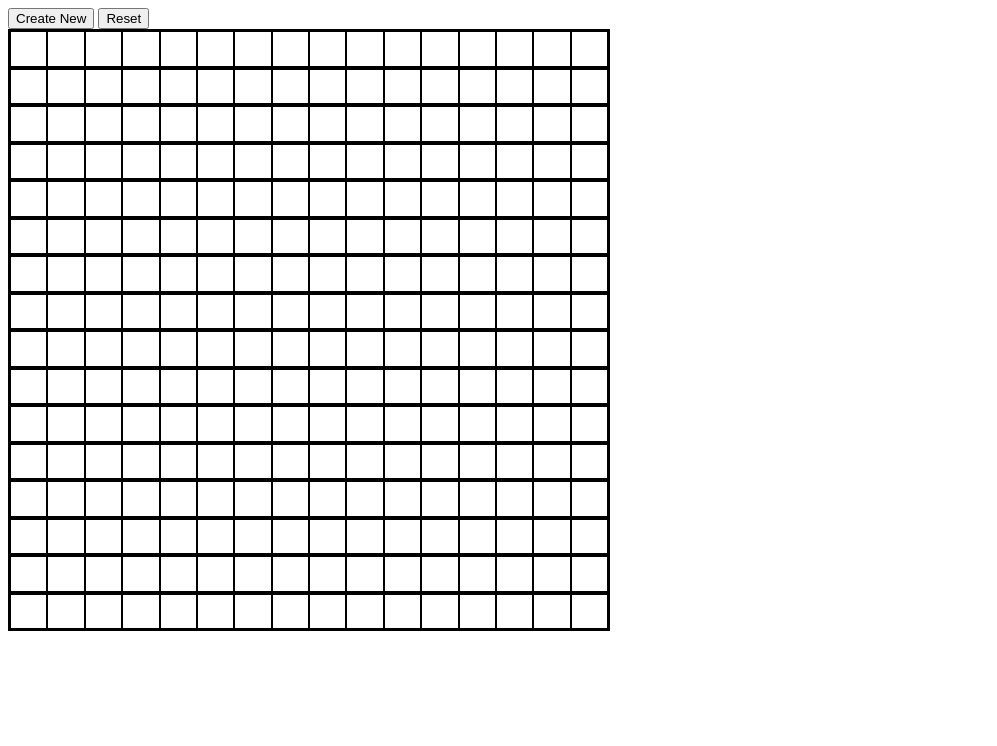
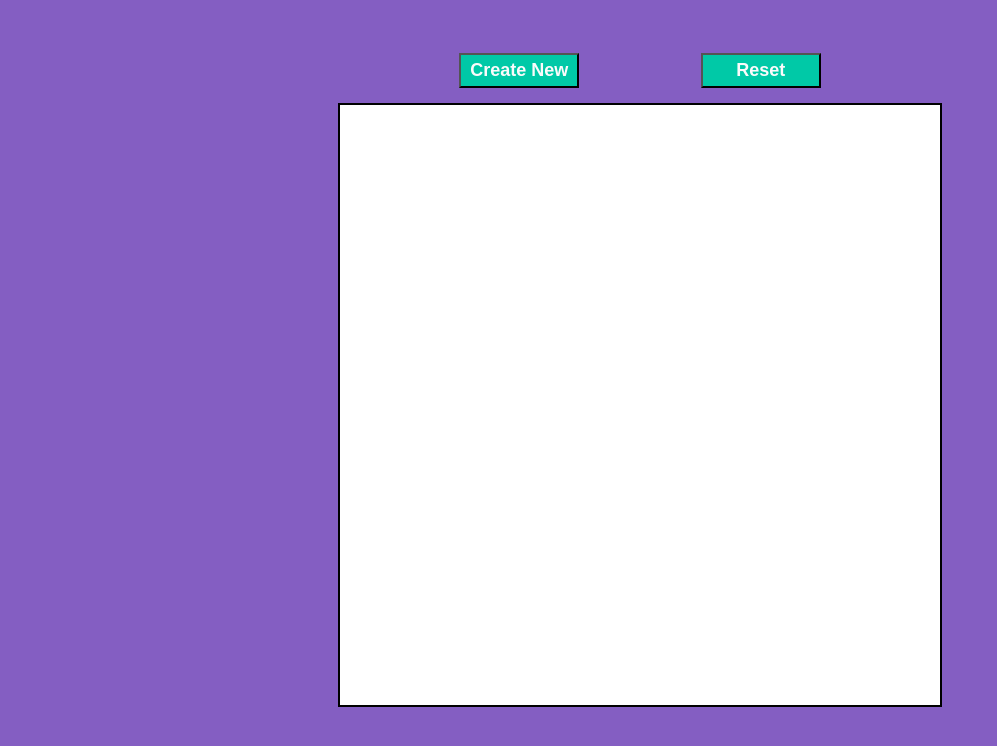
Before and after one commit to DivyanshKushwaha2023/etch-a-sketch, a plain HTML site: page index.html in a window 1280 px wide. Both pictures are taken after a click on the button "Reset". Shown: the whole page, without its empty margins (0-997 px from the left). Drawn offline with Linux system fonts and the light colour scheme.

Commit message:
Add styling to the page with css
Used flexbox to align everything and added styling

```diff
--- a/index.html
+++ b/index.html
@@ -8,8 +8,14 @@
     <script src="script.js" defer></script>
 </head>
 <body>
-    <button id="new">Create New</button>
-    <button id="reset">Reset</button>
-    <div id="pad"></div>
+    <div id="main">
+        <div id="menu">
+            <div id="buttons">
+                <button id="new" class="btn">Create New</button>
+                <button id="reset" class="btn">Reset</button>
+            </div>
+        </div>
+        <div id="pad"></div>
+    </div>
 </body>
 </html>
--- a/script.js
+++ b/script.js
@@ -1,7 +1,7 @@
 let sketchPad = document.querySelector('#pad');
 let col = document.querySelectorAll('col');
 
-createCell(16);
+createCell(20);
 
 function createCell(n){
     //for rows
@@ -22,26 +22,31 @@ function createCell(n){
 
 
 
-let newGrid = document.querySelector('#new');
+let newPad = document.querySelector('#new');
 
-newGrid.addEventListener("click", () => remOldGetNew());
+newPad.addEventListener("click", () => remOldGetNew());
 function remOldGetNew() {
-    clearUsed();
+    clearUsedCells();
     let toRemove = document.querySelectorAll('.rows')
     for (let i = 0; i < toRemove.length; i++){
         sketchPad.removeChild(toRemove[i]);
     }
-    let m = prompt("Choose number of cells per row.","16");
-    createCell(m);
+    let m = prompt("Choose number of squares per side.(<=100)","16");
+    if(m>100){
+        alert("Choose again,must be less than or equal to 100.")
+    } else{
+        createCell(m);
+    }
+
 }
 
 
 let reset = document.querySelector('#reset');
-reset.addEventListener('click',() => clearUsed());
+reset.addEventListener('click',() => clearUsedCells());
 
-function clearUsed(){
-    let colList = document.querySelectorAll('.used');
-    for(let i = 0; i < colList.length; i++){
-        colList[i].setAttribute('class', 'cells');
+function clearUsedCells(){
+    let cellList = document.querySelectorAll('.used');
+    for(let i = 0; i < cellList.length; i++){
+        cellList[i].setAttribute('class', 'cells');
     }
 }
--- a/styles.css
+++ b/styles.css
@@ -1,24 +1,57 @@
-.cells {
-    border: 1px solid black;
-    width: 100%;
+body{
+    display: flex;
+    justify-content: center;
+    align-items: center;
+    background-color: #845EC2;
 }
 
-.used{
-    border: 1px solid black;
-    background-color: rgb(13, 146, 101);
-    width: 100%;
+
+#main{
+    margin-top: 30px;
+    display: flex;
+    flex-direction: column;
+}
+
+#buttons{
+    margin: 15px 0;
+    display: flex;
+    flex-wrap: wrap;
+    justify-content: space-evenly;
+}
+
+.btn{
+    font-size: 18px;
+    font-weight: bold;
+    color: #fbfbfb;
+    background-color: #00C9A7;
+    width: 120px;
+    height: 35px;
+}
+
+.btn:hover{
+    background-color: #4D8076;
+    box-shadow: 3px 3px 3px black;
 }
 
 #pad{
+    background-color: white;
     display: flex;
     flex-wrap: wrap;
     height: 600px;
     width: 600px;
-    border: 1px solid black;
+    border: 2px solid rgb(0, 0, 0);
 }
 
 .rows{
     display: flex;
     width: 100%;
-    border: 1px solid black;
 }
+
+.cells {
+    width: 100%;
+}
+
+.used{
+    background-color: rgb(103, 154, 241);
+    width: 100%;
+}
```
